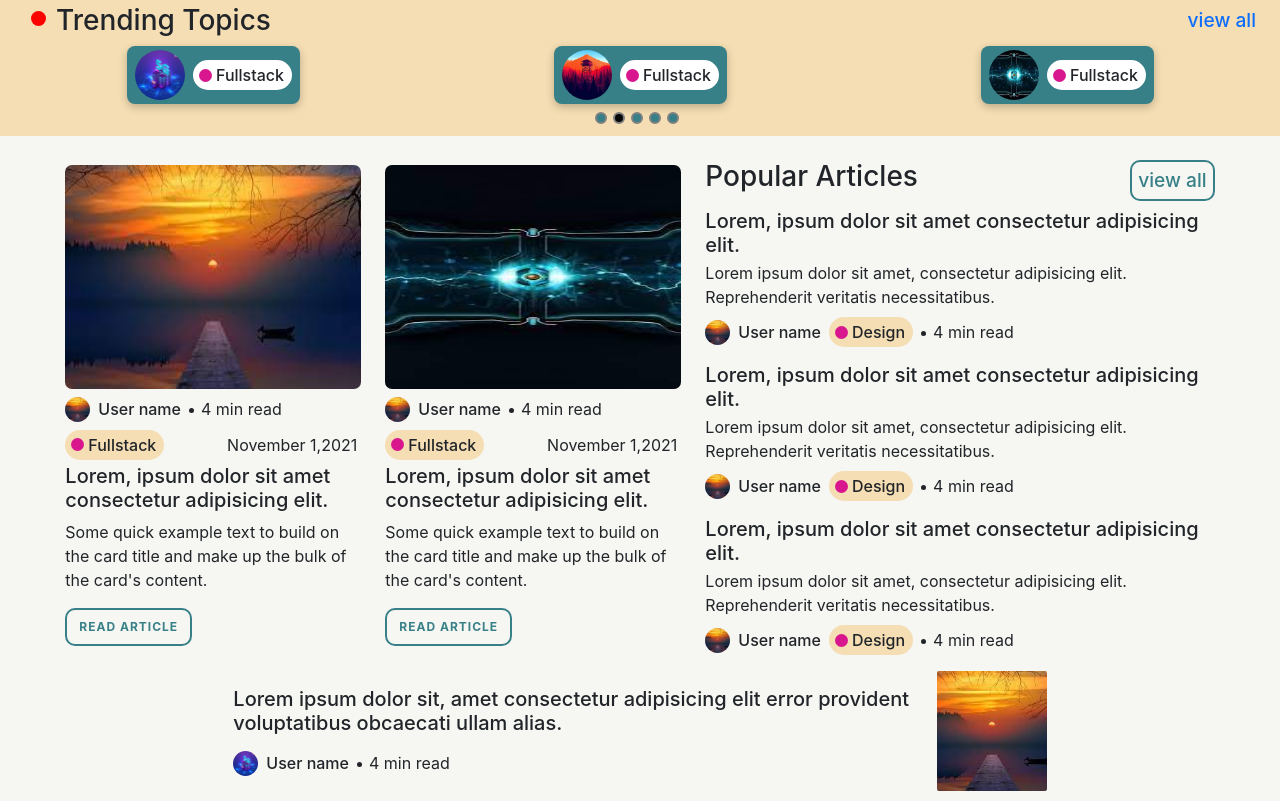
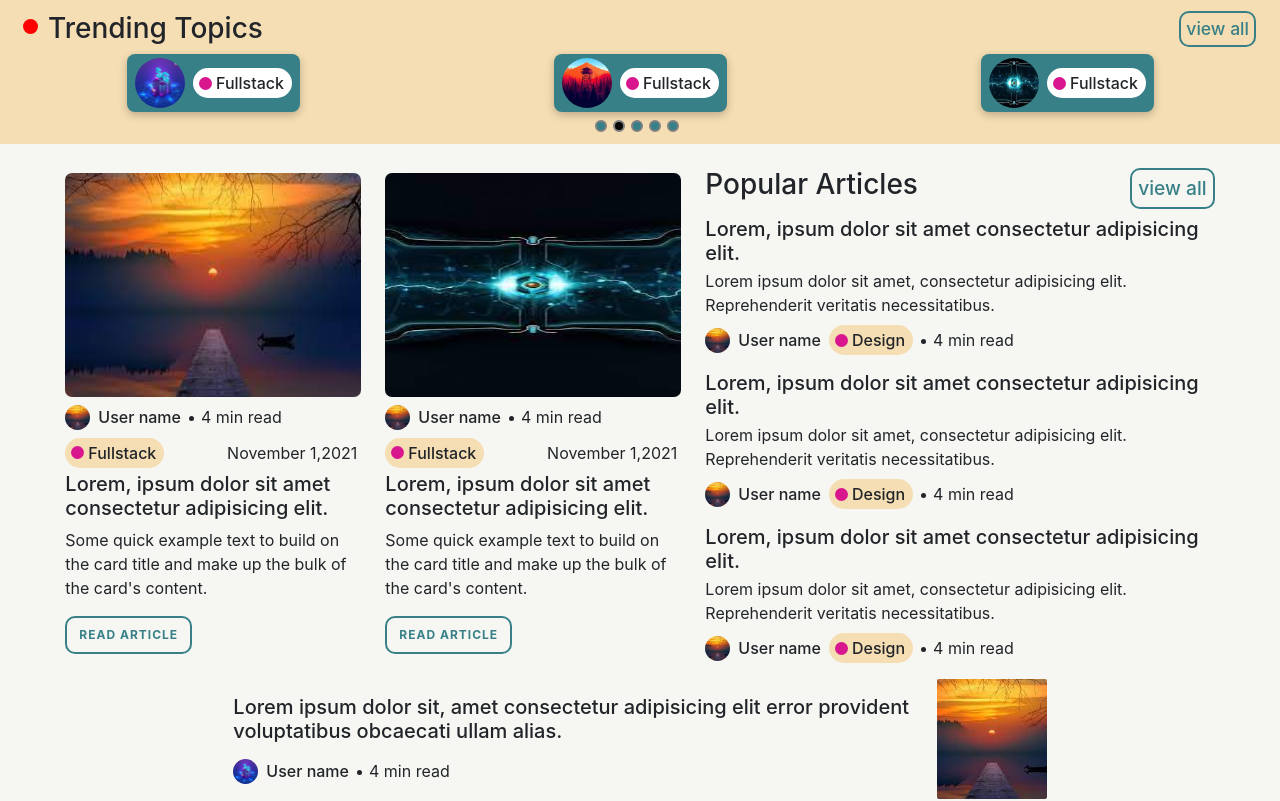
Before and after one commit to Spectrum-CETB/Tech-O-nicle, a React (Create React App) app: page /dashboard in a window 1280 px wide. Shown: the top 801 px of the page. Built offline with nearby package versions, Linux system fonts and the light colour scheme; a web font is replaced by a local one.

Commit message:
feed changes

```diff
--- a/src/Components/Feed/Feed.js
+++ b/src/Components/Feed/Feed.js
@@ -36,12 +36,12 @@ export default class Feed extends Component {
         };
         return (
             <div style={{ backgroundColor: '#F6F6F2' }}>
-                <div style={{ backgroundColor: 'wheat' }} className="pb-2">
+                <div style={{ backgroundColor: 'wheat' }} className="pb-2 pt-2">
                     <div className="mb-0 pe-4" style={{ padding: '0px 15px', display: 'flex', flexDirection: 'row', alignItems: 'center', justifyContent: 'space-between' }}>
-                        <div className="live mt-1 mb-0 ms-3">
+                        <div className="live mt-1 mb-0 ms-2">
                             <h3 className="m-0 mb-1">Trending Topics</h3>
                         </div>
-                        <a style={{ textDecoration: 'none', fontWeight: '500', fontSize: '1.2rem' }} className="m-0" href="/#">view all</a>
+                        <a style={{ textDecoration: 'none', fontWeight: '500', fontSize: '1.1rem' }} className="m-0 button11" href="/#">view all</a>
                     </div>
                     <Carousel
                         autoPlay={true}
--- a/src/Components/Feed/style.css
+++ b/src/Components/Feed/style.css
@@ -153,6 +153,18 @@ div.content1{
     background-color: #388087;
     color: white;
 }
+.button11{
+    border-radius: 10px;
+    padding: 3px 5px;
+    border: 2px solid #388087;
+    background:transparent;
+    color: #388087;
+
+}
+.button11:hover{
+    background-color: #388087;
+    color: white;
+}
 a{
     font-size: 17px;
 }
```
